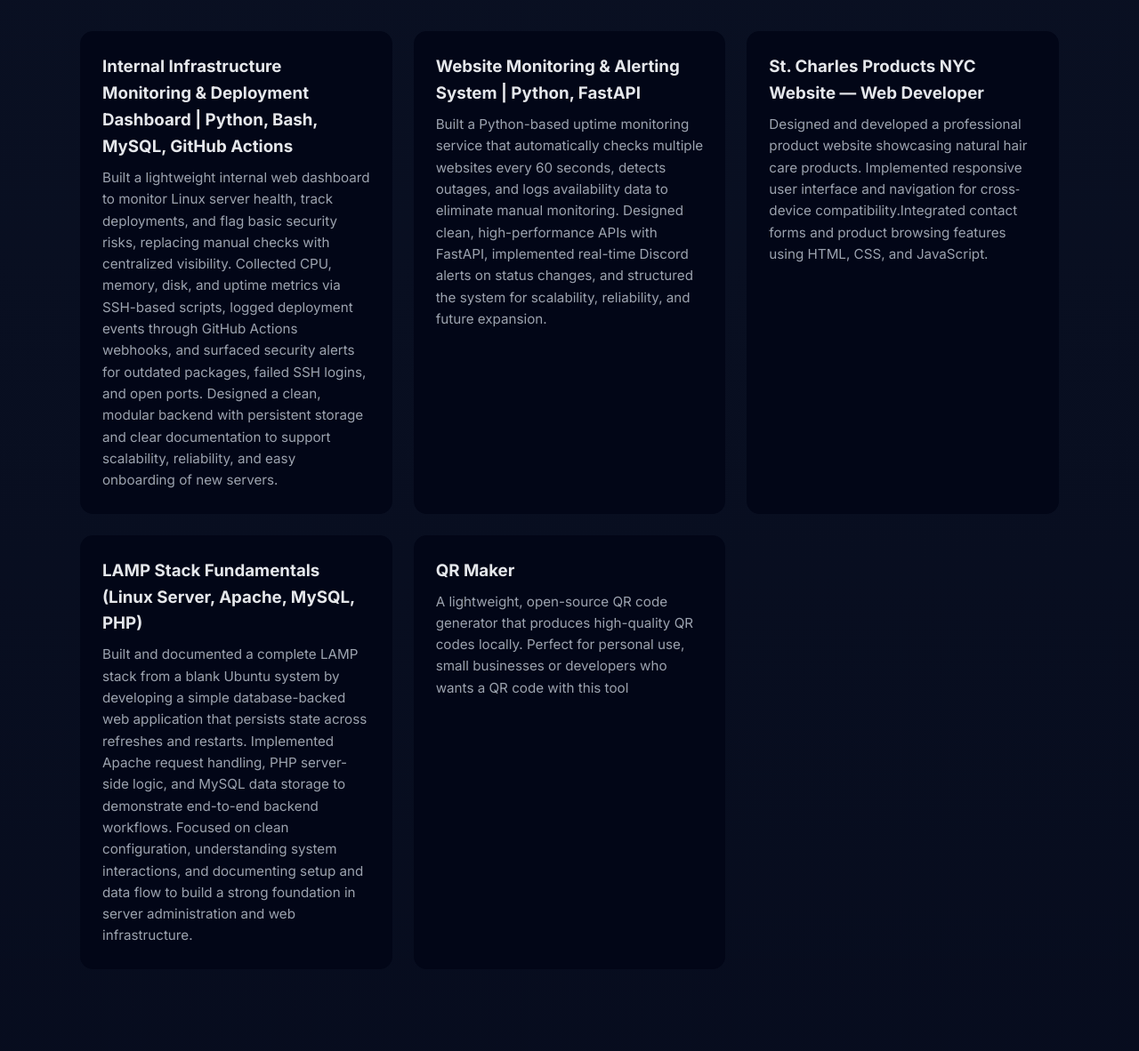
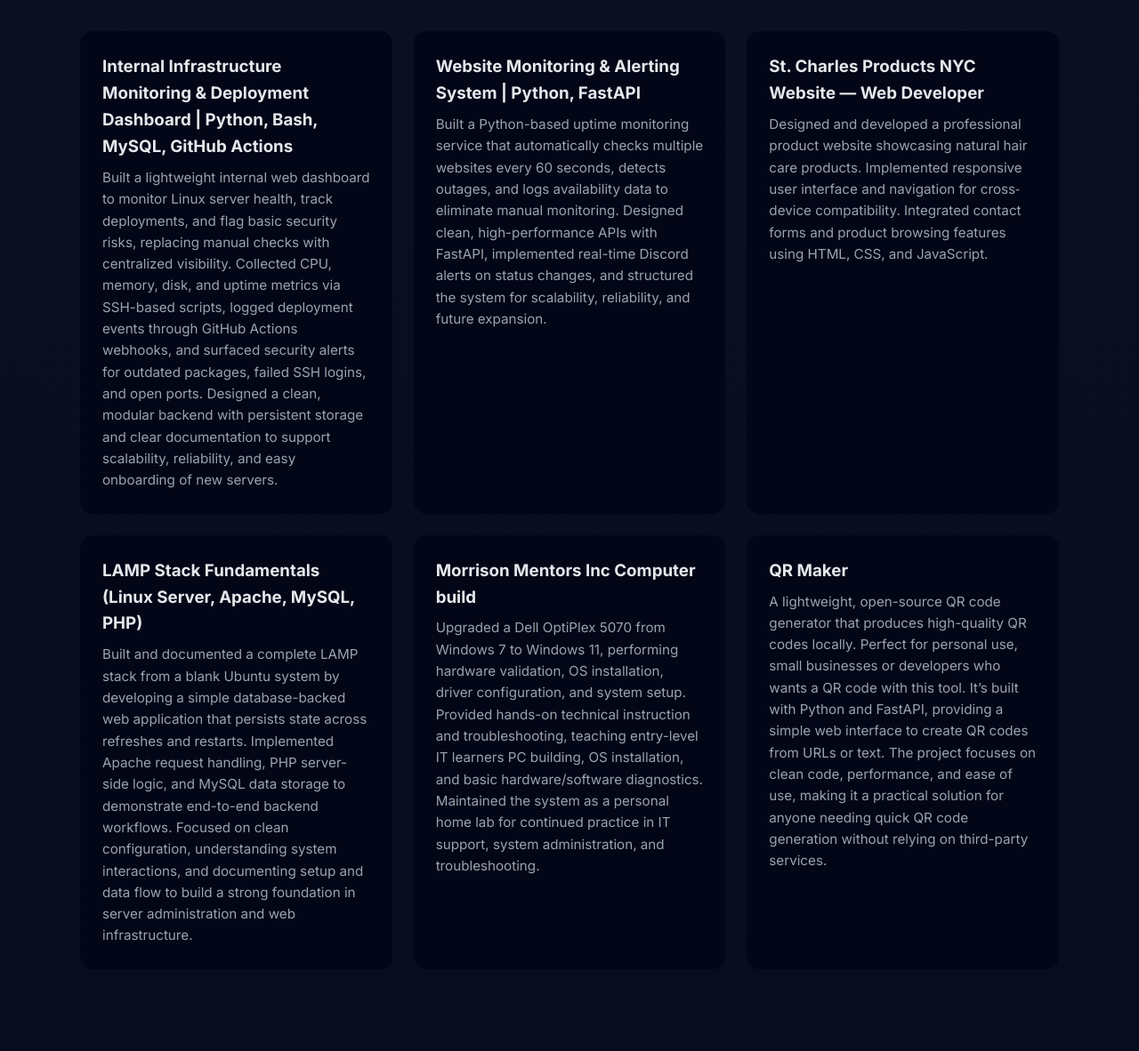
Before and after one commit to ryankgordon/RyanGordon, a Flask app: page /resume in a window 1280 px wide. Shown: the part 2675-3857 px from the top of the page at 89% size. Run offline with Flask 3, Linux system fonts and the light colour scheme.

Commit message:
added another project to my project section

```diff
--- a/templates/resume.html
+++ b/templates/resume.html
@@ -137,7 +137,7 @@
 
       <div class="project">
         <h3>St. Charles Products NYC Website — Web Developer</h3>
-        <p>Designed and developed a professional product website showcasing natural hair care products. Implemented responsive user interface and navigation for cross‐device compatibility.Integrated contact forms and product browsing features using HTML, CSS, and JavaScript.
+        <p>Designed and developed a professional product website showcasing natural hair care products. Implemented responsive user interface and navigation for cross‐device compatibility. Integrated contact forms and product browsing features using HTML, CSS, and JavaScript.
         </p>
       </div>
 
@@ -148,10 +148,16 @@
         </p>
       </div>
 
+<div class="project">
+        <h3>Morrison Mentors Inc Computer build</h3>
+        <p> Upgraded a Dell OptiPlex 5070 from Windows 7 to Windows 11, performing hardware validation, OS installation, driver configuration, and system setup. Provided hands-on technical instruction and troubleshooting, teaching entry-level IT learners PC building, OS installation, and basic hardware/software diagnostics. Maintained the system as a personal home lab for continued practice in IT support, system administration, and troubleshooting.
+        </p>
+      </div>
+
       <div class="project">
-        <h3>QR Maker </h3>
+        <h3>QR Maker</h3>
         <p>
-          A lightweight, open-source QR code generator that produces high-quality QR codes locally. Perfect for personal use, small businesses or developers who wants a QR code with this tool
+          A lightweight, open-source QR code generator that produces high-quality QR codes locally. Perfect for personal use, small businesses or developers who wants a QR code with this tool. It’s built with Python and FastAPI, providing a simple web interface to create QR codes from URLs or text. The project focuses on clean code, performance, and ease of use, making it a practical solution for anyone needing quick QR code generation without relying on third-party services.
         </p>
       </div>
     </div>
```
